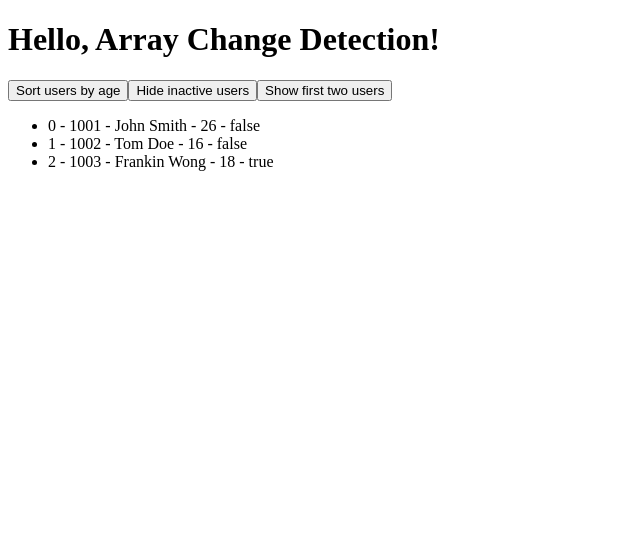
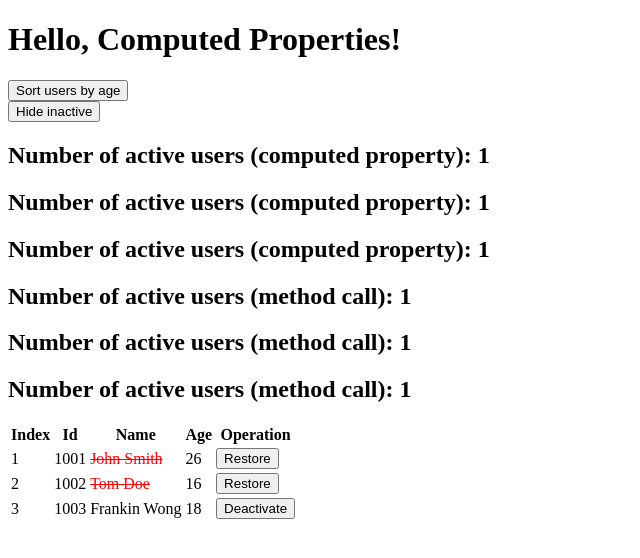
Before and after one commit to harlemmariscal/learn-vue-3-with-bingyang, a Vue app: page / in a window 1280 px wide. Shown: the top 558 px of the page, without its empty margins (0-640 px from the left). Built offline with nearby package versions, Linux system fonts and the light colour scheme.

Commit message:
computed properties

```diff
--- a/src/App.vue
+++ b/src/App.vue
@@ -1,20 +1,50 @@
 <template>
   <h1>{{ message }}</h1>
   <button @click="sortUsersByAge">Sort users by age</button>
-  <button @click="hideInactiveUsers">Hide inactive users</button>
-  <button @click="showFirstTwoUsers">Show first two users</button>
-  <ul>
-    <li v-for="(user, index) in users" :key="user.id">
-      {{ index }} - {{ user.id }} - {{ user.name }} - {{ user.age }} -
-      {{ user.isActive }}
-    </li>
-  </ul>
+  <br />
+  <button @click="hideInactive = !hideInactive">{{ toggleButtonName }}</button>
+
+  <h2>Number of active users (computed property): {{ numberOfActiveUsers }}</h2>
+  <h2>Number of active users (computed property): {{ numberOfActiveUsers }}</h2>
+  <h2>Number of active users (computed property): {{ numberOfActiveUsers }}</h2>
+
+  <h2>
+    Number of active users (method call): {{ computeNumberOfActiveUsers() }}
+  </h2>
+  <h2>
+    Number of active users (method call): {{ computeNumberOfActiveUsers() }}
+  </h2>
+  <h2>
+    Number of active users (method call): {{ computeNumberOfActiveUsers() }}
+  </h2>
+  <table>
+    <tr>
+      <th>Index</th>
+      <th>Id</th>
+      <th>Name</th>
+      <th>Age</th>
+      <th>Operation</th>
+    </tr>
+    <tr v-for="(user, index) in filteredUsers" :key="user.id">
+      <td>{{ index + 1 }}</td>
+      <td>{{ user.id }}</td>
+      <td :class="{ inactive: !user.isActive }">
+        {{ user.name }}
+      </td>
+      <td>{{ user.age }}</td>
+      <td>
+        <button @click="user.isActive = !user.isActive">
+          {{ user.isActive ? 'Deactivate' : 'Restore' }}
+        </button>
+      </td>
+    </tr>
+  </table>
 </template>
 
 <script setup>
-import { ref } from 'vue'
+import { computed, ref } from 'vue'
 
-let message = ref('Hello, Array Change Detection!')
+let message = ref('Hello, Computed Properties!')
 
 const users = ref([
   { id: 1001, name: 'John Smith', age: 26, isActive: false },
@@ -22,17 +52,29 @@
   { id: 1003, name: 'Frankin Wong', age: 18, isActive: true }
 ])
 
+let hideInactive = ref(false)
+
 function sortUsersByAge() {
   users.value.sort((a, b) => a.age - b.age)
 }
 
-function hideInactiveUsers() {
-  users.value = users.value.filter((user) => user.isActive)
+let toggleButtonName = computed(() =>
+  hideInactive.value ? 'Show all' : 'Hide inactive'
+)
+
+let numberOfActiveUsers = computed(() => {
+  console.log('computed property')
+  return users.value.filter((user) => user.isActive).length
+})
+
+let computeNumberOfActiveUsers = () => {
+  console.log('method call')
+  return users.value.filter((user) => user.isActive).length
 }
 
-function showFirstTwoUsers() {
-  users.value = users.value.slice(0, 2)
-}
+let filteredUsers = computed(() =>
+  hideInactive.value ? users.value.filter((user) => user.isActive) : users.value
+)
 </script>
 
 <style scoped>
```
